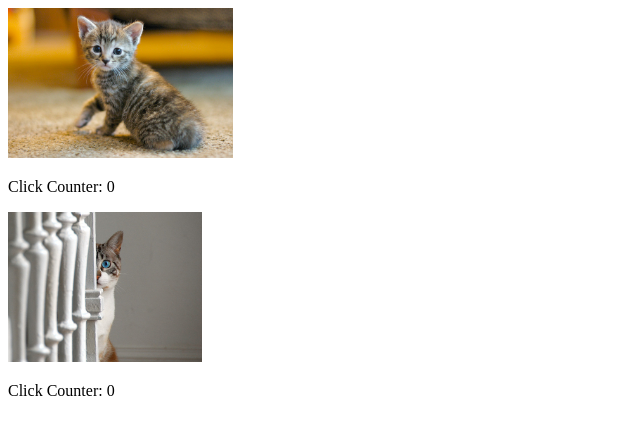
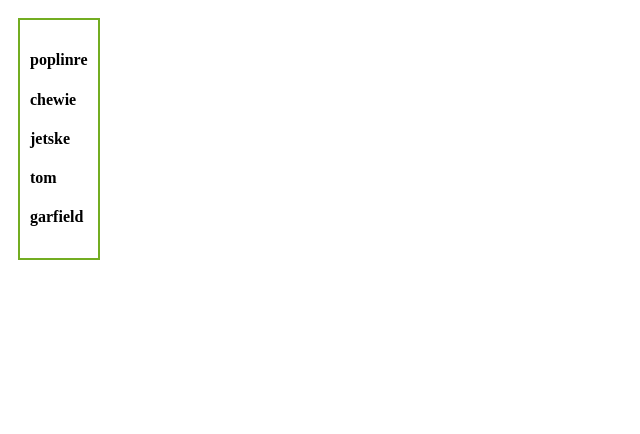
Before and after one commit to hsjung22/cat-clicker, a website: page index.html in a window 1280 px wide. Shown: the whole page, without its empty margins (0-640 px from the left). Drawn offline with nearby package versions, Linux system fonts and the light colour scheme.

Commit message:
cat clicker premium requirements

```diff
--- a/index.html
+++ b/index.html
@@ -3,10 +3,16 @@
 <head>
 <title>Cat Clicker</title>
   <meta name="viewport" content="width=device-width, initial-scale=1">
+  <link href="src/css/style.css" rel='stylesheet' type='text/css' />
   <script src="https://code.jquery.com/jquery-3.2.1.min.js"></script>
   <script type="text/javascript" src="src/javascript/index.js"></script>
 </head>
 <body>
+  <div class="cat-name-list">
+  </div>
+  <div class="cat-display">
+  </div>
+
 
 </body>
 </html>
--- /dev/null
+++ b/src/css/style.css
@@ -0,0 +1,14 @@
+.cat-name-list {
+    display: inline-block;
+    width: auto;
+    margin: 10px;
+    padding: 10px;
+    border: 2px solid #73AD21;
+}
+
+.cat-display {
+    display: inline-block;
+    width: auto;
+    margin: 10px;
+    padding: 10px;
+}
--- a/src/javascript/index.js
+++ b/src/javascript/index.js
@@ -8,29 +8,55 @@
     {
       name: 'chewie',
       count: 0
+    },
+    {
+      name: 'jetske',
+      count: 0
+    },
+    {
+      name: 'tom',
+      count: 0
+    },
+    {
+      name: 'garfield',
+      count: 0
     }
   ];
 
-  function catCounterDisplay(name, count){
-    let className = name + "-count-display"
-    $("." + className).html("Click Counter: " + count);
+  function catCounterDisplay(cat){
+    let className = cat.name + "-count-display"
+    $("." + className).html("Click Counter: " + cat.count);
   }
 
-  $.map( catCollection, function( cat, i ) {
-    // image element with click function that'll add 1 to the count
-    $( "<img/>", {
-      src: "src/images/cat-" + cat.name + ".jpg",
-      height: "150px",
-      click: function() {
-        cat.count++;
-        catCounterDisplay(cat.name, cat.count);
-      }
-    }).appendTo( "body" );
-    //p tag element to display the updated count
+  function selectedCatDisplay(cat){
+    // display cat image
+    $('.cat-display').html(
+      $( "<img/>", {
+        src: "src/images/" + cat.name + ".jpg",
+        height: "150px",
+        click: function() {
+          cat.count++;
+          catCounterDisplay(cat);
+        }
+      })
+    )
+    // display counter
     $("<p/>", {
       class: cat.name +"-count-display",
-      text: "Click Counter: 0"
-    }).appendTo("body");
+      text: "Click Counter: " + cat.count
+    }).appendTo($('.cat-display'));
+
+  }
+
+  // display the names of all the cats on the left of the screen
+  // clicking on each name will display its picture with its count
+  $.map( catCollection, function( cat, i ) {
+    $("<h4/>", {
+      text: cat.name,
+      click: function() {
+        selectedCatDisplay(cat);
+      }
+    }).appendTo( $('.cat-name-list') );
   });
 
 
```
Also changed, not shown: package.json (added, +9 -0 lines), src/images/chewie.jpg (renamed from src/images/cat-chewie.jpg), src/images/garfield.jpg (added), src/images/jetske.jpg (added), src/images/poplinre.jpg (renamed from src/images/cat-poplinre.jpg), src/images/tom.jpg (added).
